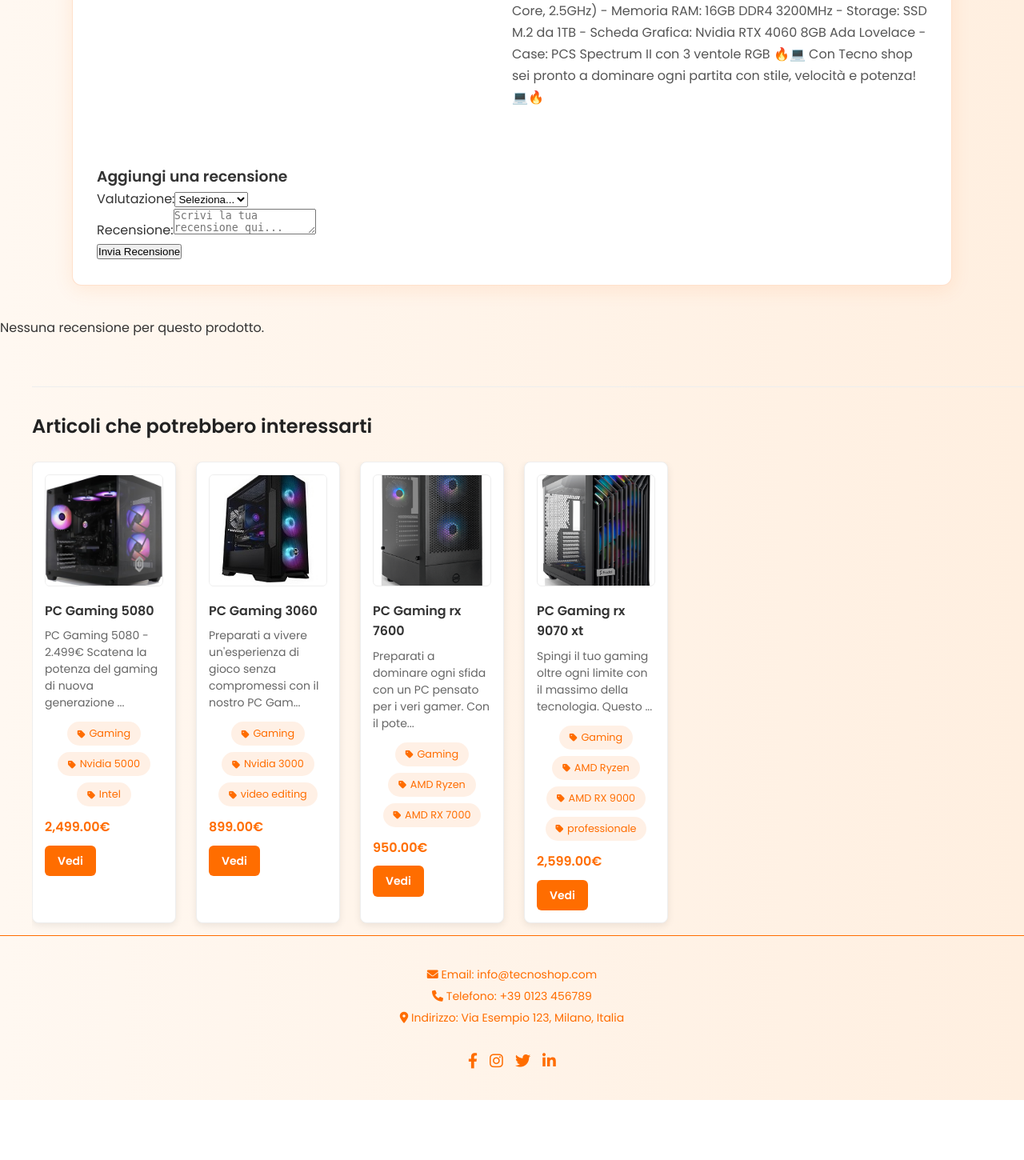
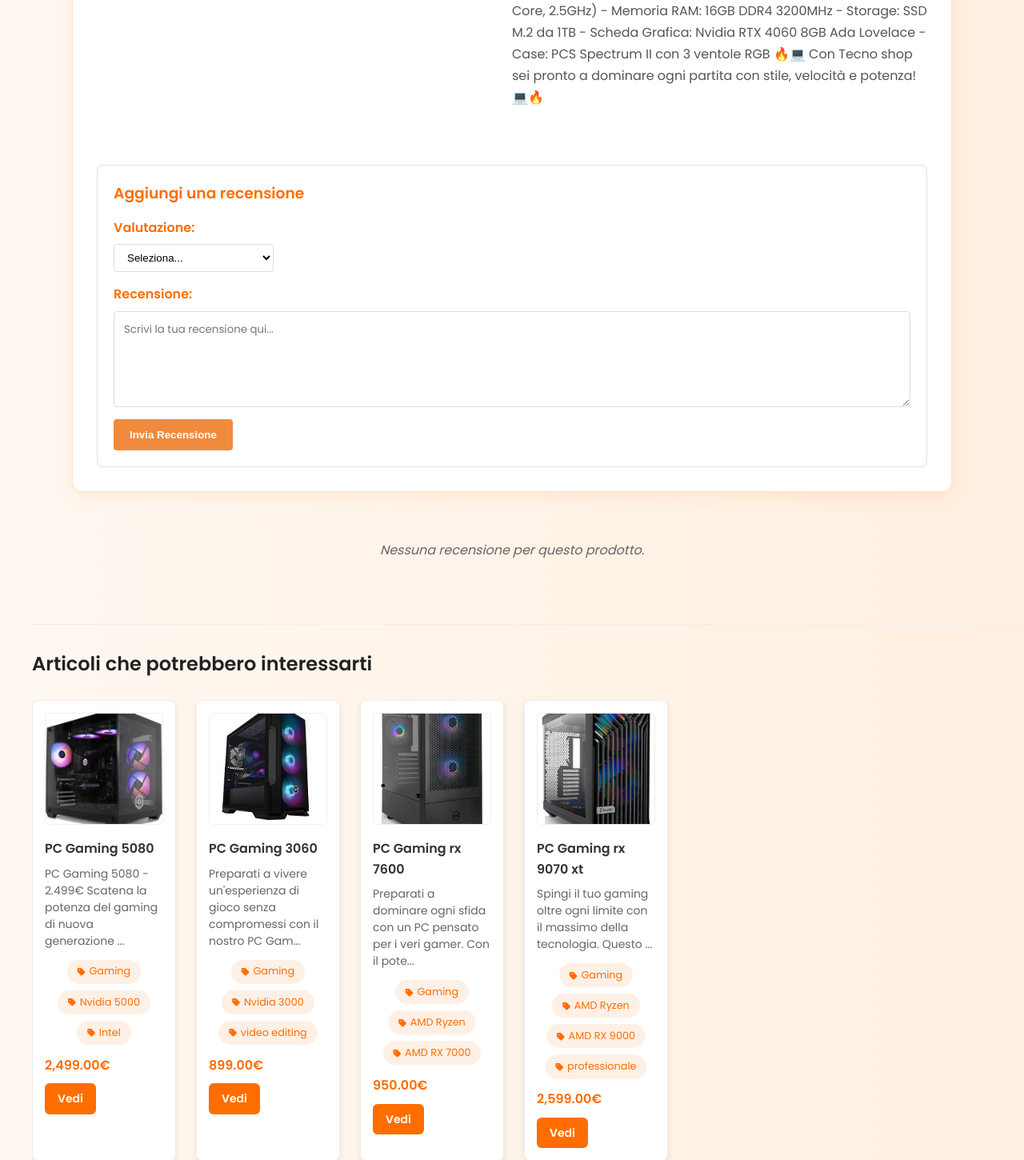
Before and after one commit to FERRO-FK/Sito-computer, a PHP site: page /php/dettaglio_prodotti.php?id=1 in a window 1280 px wide. Shown: the part 635-2085 px from the top of the page at 80% size. Before the commit the page ends 2010 px from the top, so only its background shows below. Run offline with PHP 8.4, Linux system fonts and the light colour scheme; a user stored in the database is signed in; data comes from the database, SQL or seed files in the repository.

Commit message:
recensioni modificate css

```diff
--- a/css/styles_dettagli-prodotti.css
+++ b/css/styles_dettagli-prodotti.css
@@ -242,6 +242,117 @@ body {
   border-radius: 10px;
 }
 
+/* Stile per il contenitore principale delle recensioni */
+.recensioni-prodotto {
+    margin-top: 40px;
+    padding: 25px;
+    background-color: #f9f9f9;
+    border-radius: 8px;
+    box-shadow: 0 2px 4px rgba(0,0,0,0.1);
+}
+
+.recensioni-prodotto h2 {
+    color: #333;
+    border-bottom: 2px solid #ff6d00;
+    padding-bottom: 10px;
+    margin-bottom: 20px;
+}
+
+/* Stile per il messaggio "Nessuna recensione" */
+.nessuna-recensione {
+    font-style: italic;
+    color: #666;
+    text-align: center;
+    padding: 20px;
+}
+
+/* Stile per il contenitore dell'aggiunta recensione */
+.aggiungi-recensione {
+    margin-top: 30px;
+    padding: 20px;
+    background-color: #fff;
+    border-radius: 8px;
+    border: 1px solid #e1e1e1;
+}
+
+.aggiungi-recensione h3 {
+    color: #ff6d00;
+    margin-bottom: 15px;
+}
+
+/* Stile per i messaggi di errore */
+.error-message {
+    color: #d32f2f;
+    background-color: #fde8e8;
+    padding: 10px 15px;
+    border-radius: 4px;
+    margin-bottom: 15px;
+    border-left: 4px solid #d32f2f;
+}
+
+/* Stile per il form di recensione */
+.aggiungi-recensione form {
+    display: flex;
+    flex-direction: column;
+    gap: 15px;
+}
+
+/* Stile per i gruppi di input */
+.valutazione-stelle, .testo-recensione {
+    display: flex;
+    flex-direction: column;
+    gap: 8px;
+}
+
+.valutazione-stelle label, .testo-recensione label {
+    font-weight: 600;
+    color: #ff6d00;
+}
+
+.valutazione-stelle select {
+    padding: 8px 12px;
+    border: 1px solid #ddd;
+    border-radius: 4px;
+    background-color: #fff;
+    max-width: 200px;
+}
+
+.testo-recensione textarea {
+    padding: 12px;
+    border: 1px solid #ddd;
+    border-radius: 4px;
+    min-height: 120px;
+    resize: vertical;
+    font-family: inherit;
+}
+
+/* Stile per il bottone di invio */
+.bottone-invia-recensione {
+    background-color: #f08a3d;
+    color: white;
+    border: none;
+    padding: 12px 20px;
+    border-radius: 4px;
+    cursor: pointer;
+    font-weight: 600;
+    transition: background-color 0.3s;
+    align-self: flex-start;
+}
+
+.bottone-invia-recensione:hover {
+    background-color: #ff6d00;
+}
+
+/* Stile per il messaggio "già recensito" */
+.gia-recensito {
+    margin-top: 20px;
+    padding: 15px;
+    background-color: #fcdec6;
+    border-radius: 4px;
+    border-left: 4px solid #ff6d00;
+    color: #333333;
+}
+
 .prodotto-simile {
   flex: 0 0 180px;
   padding: 15px;
--- a/php/dettaglio_prodotti.php
+++ b/php/dettaglio_prodotti.php
@@ -186,7 +186,9 @@ if ($id) {
             }
             echo '</div>';
         } else {
+            echo '<div class="nessuna-recensione">';
             echo '<p>Nessuna recensione per questo prodotto.</p>';
+            echo '</div>';
         }
 
         // TAGS e PRODOTTI SIMILI
```
